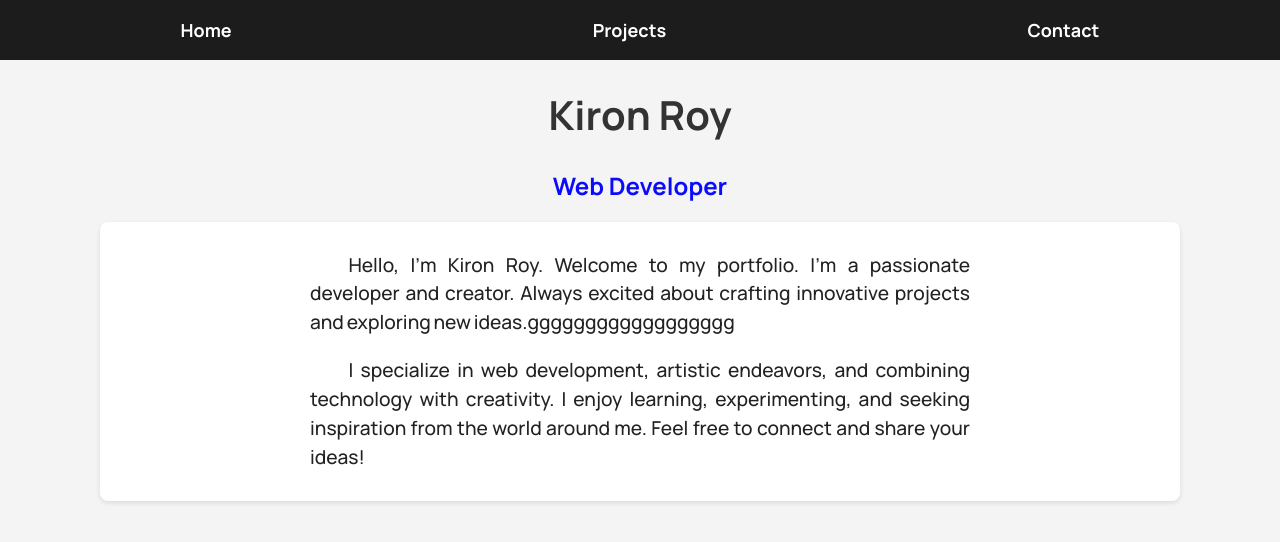
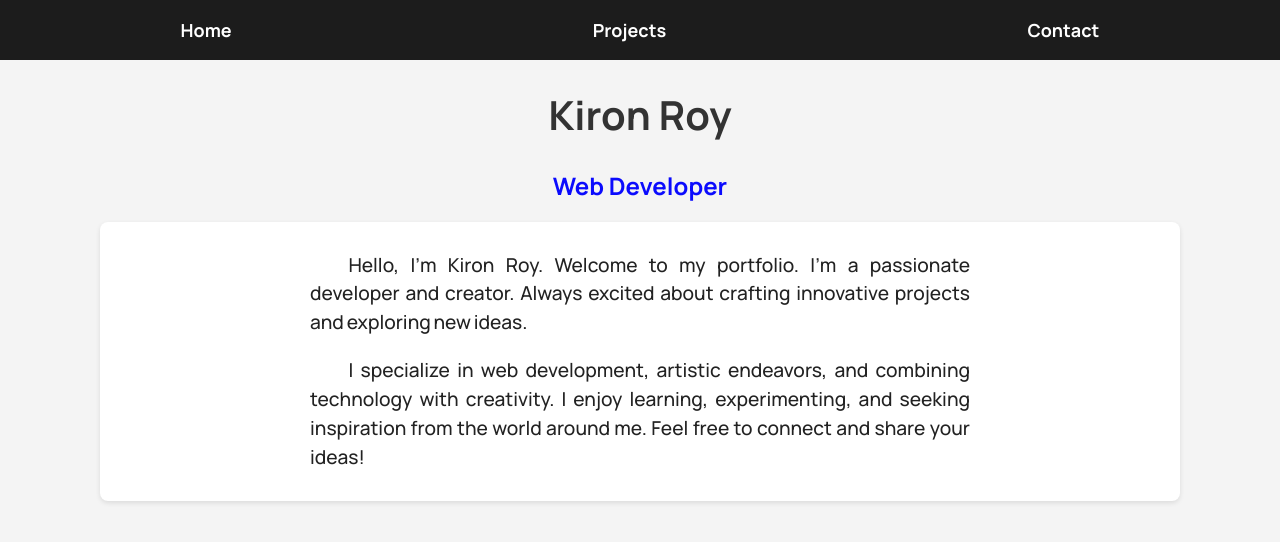
Before and after one commit to kironroy/react-routing, a React (Create React App) app: page / in a window 1280 px wide. Shown: the top 542 px of the page. Built offline with nearby package versions, Linux system fonts and the light colour scheme.

Commit message:
Update Home.js
- yes it worked!

```diff
--- a/src/pages/Home.js
+++ b/src/pages/Home.js
@@ -10,7 +10,7 @@ const Home = () => {
         <p>
           Hello, I'm Kiron Roy. Welcome to my portfolio. I'm a passionate
           developer and creator. Always excited about crafting innovative
-          projects and exploring new ideas.gggggggggggggggggg
+          projects and exploring new ideas.
         </p>
         <p>
           I specialize in web development, artistic endeavors, and combining
```
